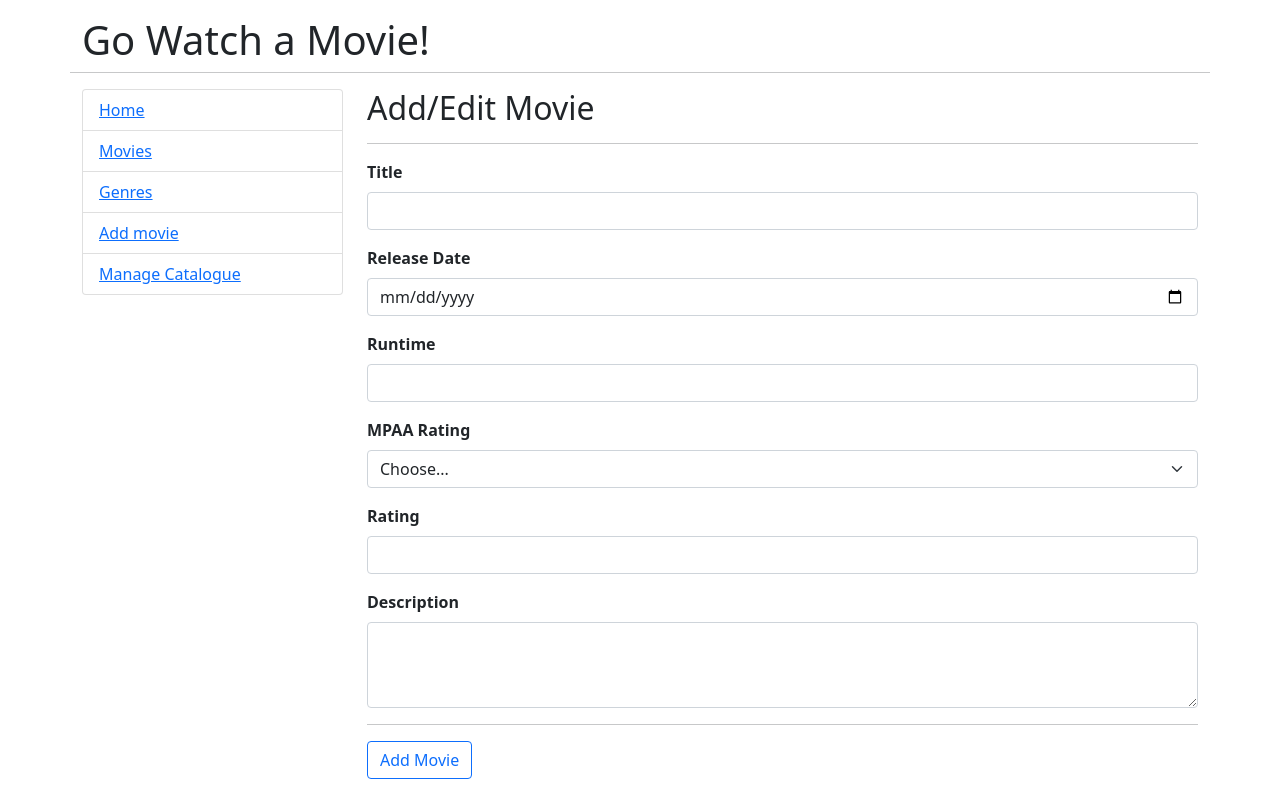
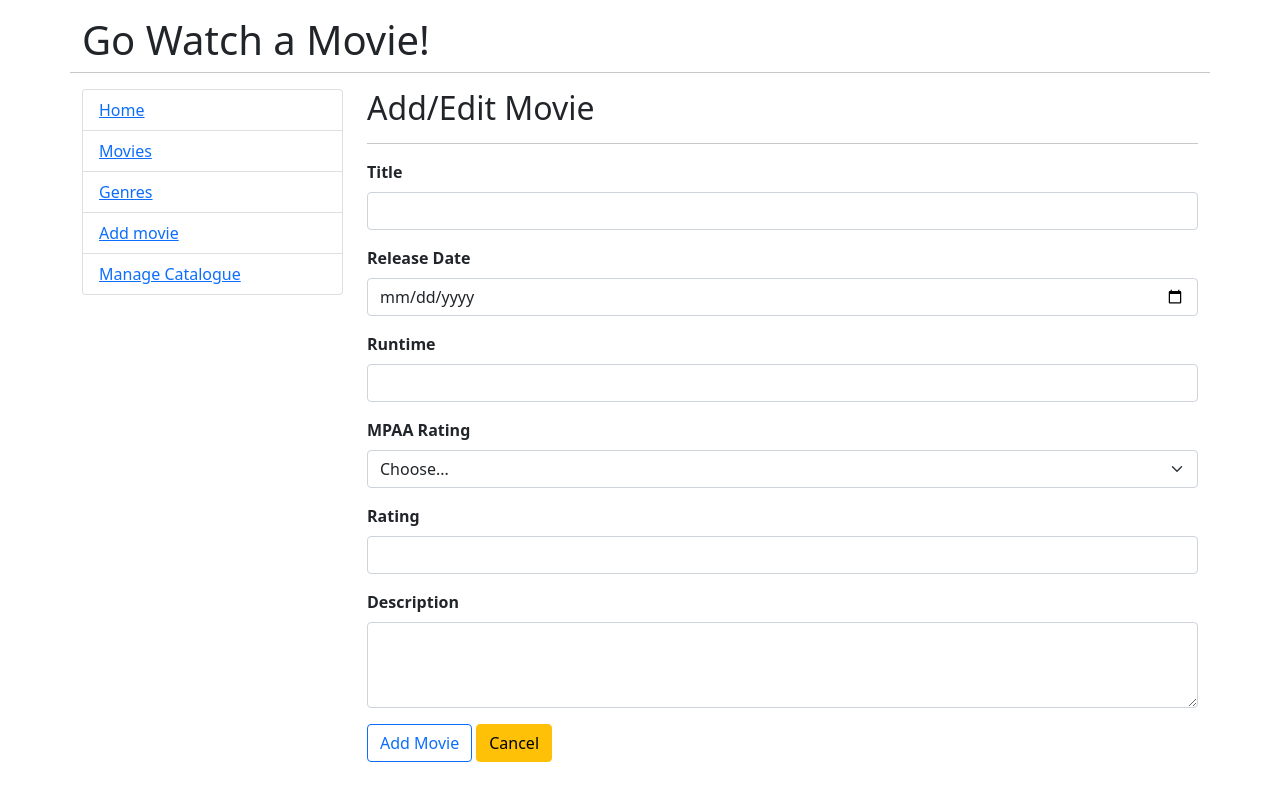
Before and after one commit to dylangit01/go_react_movie, a React (Create React App) app: page /admin/movie/0 in a window 1280 px wide. Built offline with nearby package versions, Linux system fonts and the light colour scheme.

Commit message:
adding a confirmation step when deleting movies

```diff
--- a/package.json
+++ b/package.json
@@ -7,6 +7,7 @@
     "@testing-library/react": "^11.1.0",
     "@testing-library/user-event": "^12.1.10",
     "react": "^17.0.2",
+    "react-confirm-alert": "^2.7.0",
     "react-dom": "^17.0.2",
     "react-router-dom": "^5.2.1",
     "react-scripts": "4.0.3",
--- a/src/components/EditMovie/EditMovie.jsx
+++ b/src/components/EditMovie/EditMovie.jsx
@@ -1,9 +1,12 @@
 import React, { Component } from 'react';
+import { Link } from 'react-router-dom';
 import Alert from '../Alert/Alert';
 import './EditMovie.css';
 import Input from './Input/Input';
 import SelectOption from './Input/SelectOption';
 import Textarea from './Input/Textarea';
+import { confirmAlert } from 'react-confirm-alert';
+import 'react-confirm-alert/src/react-confirm-alert.css';
 
 const ENDPOINT = 'http://localhost:4000/v1';
 
@@ -66,6 +69,7 @@ export default class EditMovie extends Component {
 					);
 				});
 		} else {
+			// console.log(this.props.match.params.id);
 			this.setState({ isLoading: false });
 		}
 	}
@@ -77,10 +81,10 @@ export default class EditMovie extends Component {
 		// form validation
 		let errors = [];
 		if (title === '') errors.push('title');
-		// if (release_date === '') errors.push('release_date');
-		// if (runtime === '') errors.push('runtime');
-		// if (mpaa_rating === '') errors.push('mpaa_rating');
-		// if (rating === '') errors.push('rating');
+		if (release_date === '') errors.push('release_date');
+		if (runtime === '') errors.push('runtime');
+		if (mpaa_rating === '') errors.push('mpaa_rating');
+		if (rating === '') errors.push('rating');
 
 		this.setState({ errors });
 		if (errors.length > 0) return false;
@@ -110,7 +114,7 @@ export default class EditMovie extends Component {
 						alert: { type: 'alert-success', message: 'Changes saved!' },
 					},
 					() => {
-						setTimeout(() => this.setState({ alert: {type: 'd-none'} }), 2000);
+						setTimeout(() => this.setState({ alert: { type: 'd-none' } }), 2000);
 					}
 				);
 			}
@@ -130,6 +134,23 @@ export default class EditMovie extends Component {
 
 	hasError = (inputField) => {
 		return this.state.errors.indexOf(inputField) !== -1;
+	};
+
+	confirmDelete = async (id) => {
+		confirmAlert({
+			title: 'Delete Movie?',
+			message: 'Are you sure?',
+			buttons: [
+				{
+					label: 'Yes',
+					onClick: () => alert('Click Yes'),
+				},
+				{
+					label: 'No',
+					onClick: () => {},
+				},
+			],
+		});
 	};
 
 	render() {
@@ -213,8 +234,27 @@ export default class EditMovie extends Component {
 								rows='3'
 							/>
 
-							<hr />
-							<button type='submit' className='btn btn-outline-primary'>{this.state.movie.id > 0 ? 'Edit' : 'Add'} Movie</button>
+							<div className='d-flex justify-content-between'>
+								<div>
+									<button type='submit' className='btn btn-outline-primary'>
+										{this.state.movie.id > 0 ? 'Edit' : 'Add'} Movie
+									</button>
+									<Link className='btn btn-warning ms-1' to='/admin'>
+										Cancel
+									</Link>
+								</div>
+								{movie.id > 0 && (
+									<a
+										href='#!'
+										onClick={() => {
+											this.confirmDelete(movie.id);
+										}}
+										className='btn btn-danger ms-1'
+									>
+										Delete
+									</a>
+								)}
+							</div>
 						</form>
 					</>
 				)}
```
Also changed, not shown: 2 other files (tests, documents, lock files or other folders).
